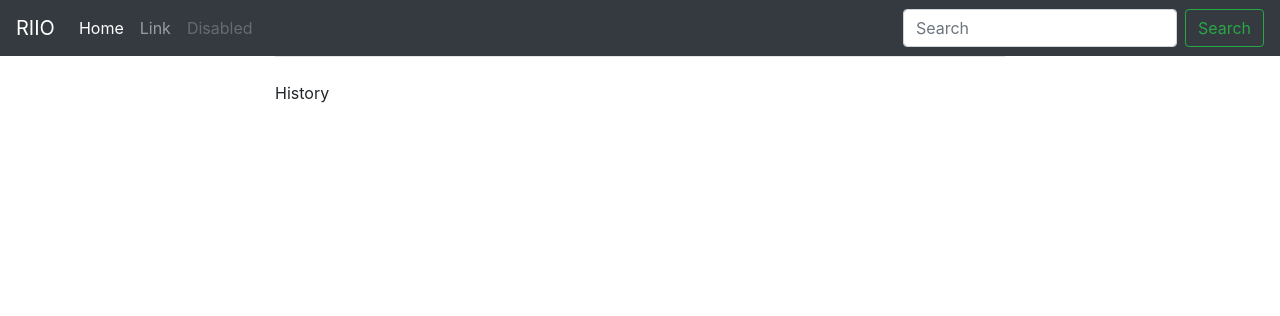
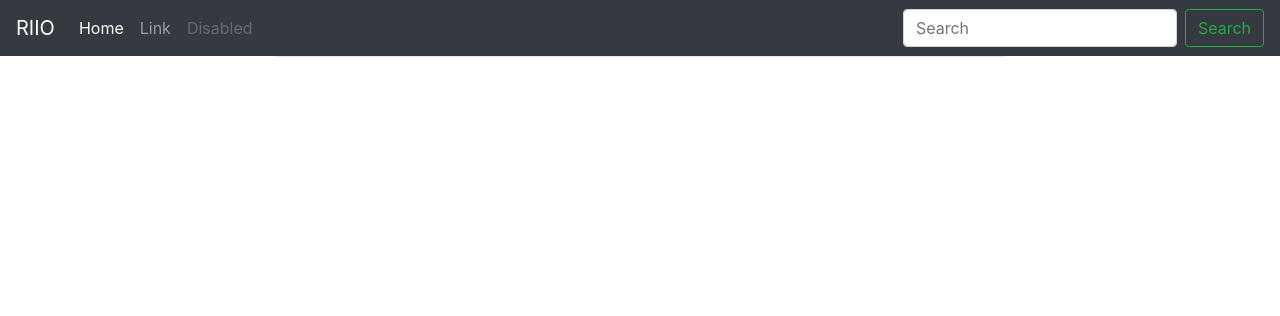
Before and after one commit to hoangtnm/riio, a Django app: page /history/ in a window 1280 px wide. Shown: the top 316 px of the page. Run offline with Django 3.2, Linux system fonts and the light colour scheme; some libraries are stand-ins or nearby versions.

Commit message:
update history.html

```diff
--- a/templates/ai/history.html
+++ b/templates/ai/history.html
@@ -1,11 +1,11 @@
-{%  extends 'base.html' %}
-{%block history %}
-	History
+{% extends 'base.html' %}
+{% block title %}History{% endblock %}
+{% block history %}
     <ul>
         {% for image in images %}
             <li>
                 <h3>{{ image.name }}</h3>
-				<img src="{{ image.image.url }}  "style="width:500px;high:500px;" alt="">
+                <img src="{{ image.image.url }}" class="img-fluid">
                 <p>Result: {{ image.result }}</p>
             </li>
         {% endfor %}
```
Lines whose indentation alone changed are shown as unchanged.
